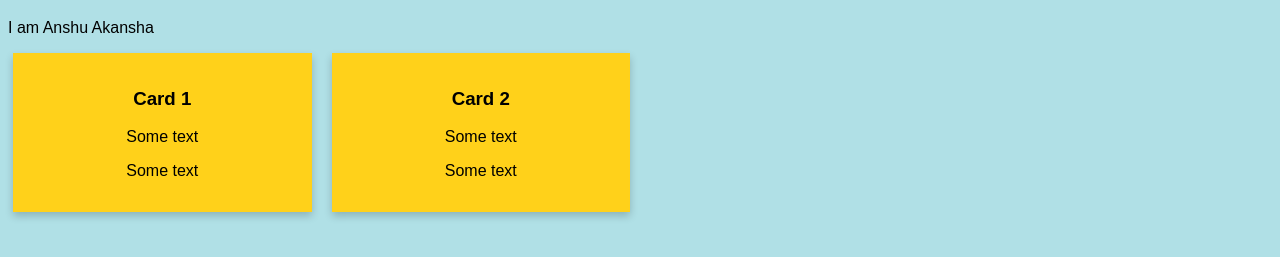
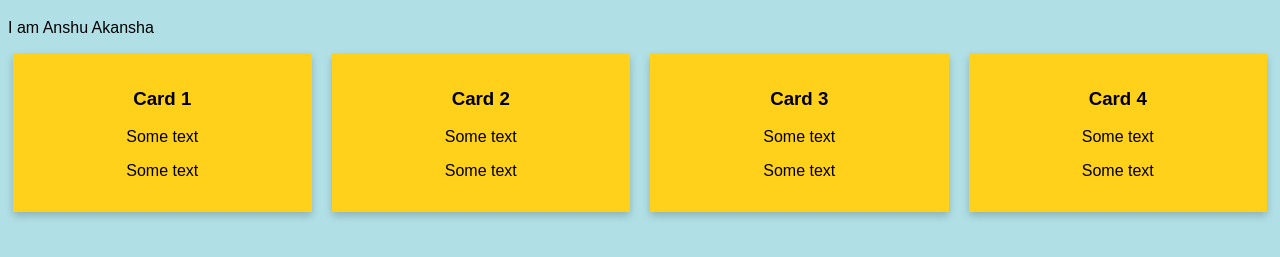
Before and after one commit to AnshuAkansha/portfo, a plain HTML site: page index.html in a window 1280 px wide. Shown: the part 61-318 px from the top of the page. Drawn offline with Linux system fonts and the light colour scheme.

Commit message:
Update index.html

```diff
--- a/index.html
+++ b/index.html
@@ -28,7 +28,7 @@
     </div>
   </div>
 
-  <!--<div class="column">
+  <div class="column">
     <div class="card">
       <h3>Card 3</h3>
       <p>Some text</p>
@@ -42,7 +42,7 @@
       <p>Some text</p>
       <p>Some text</p>
     </div>
-  </div>-->
+  </div>
 </div>
 </body>
 </html>
```
